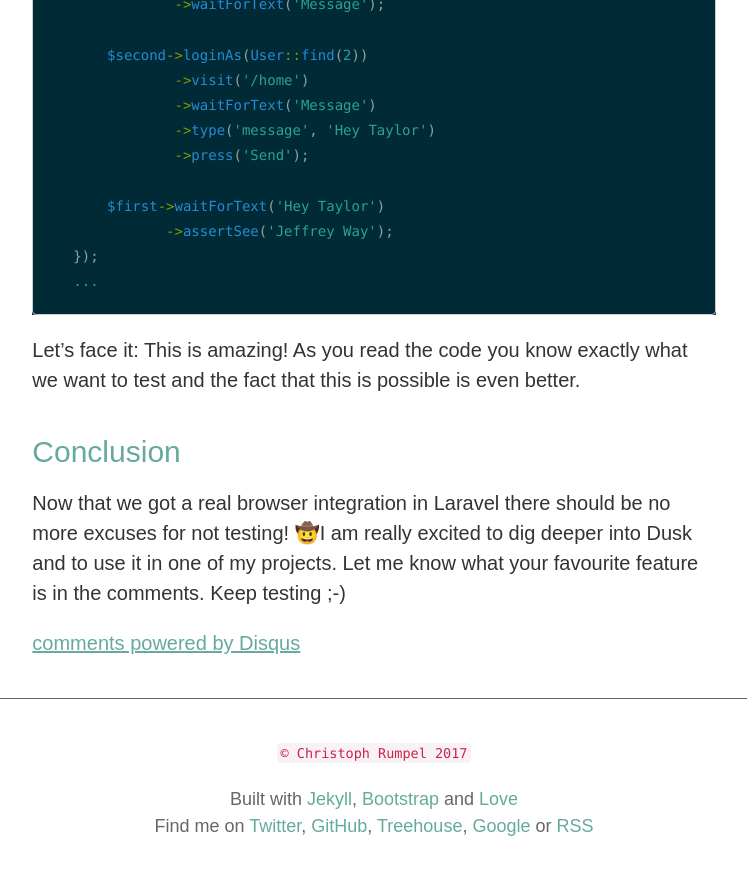
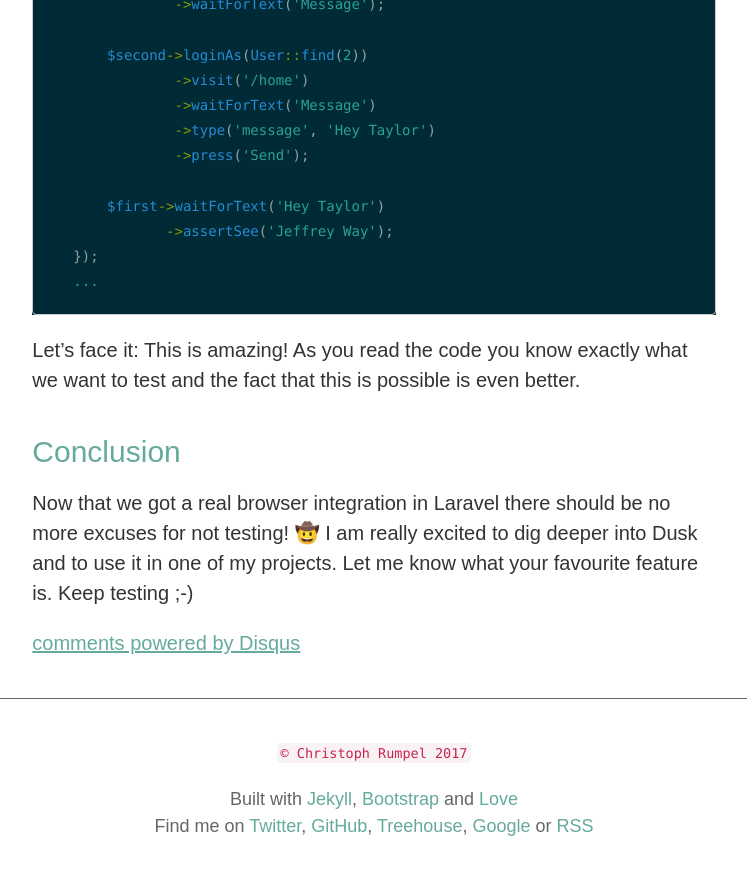
Before and after one commit to christophrumpel/christophrumpel.github.io, a Jekyll site: the page built from _posts/2017-01-17-Browser-Tests-with-Laravel-Dusk.md, in a window 1280 px wide and 900 px high, scrolled down 4913 px. Shown: the top 875 px of the window, without its empty margins (266-1013 px from the left). Built offline with Jekyll 4.4.1, drawn with Linux system fonts in a browser that asks for light colours; some web fonts are replaced; comment, search, counter and statistics services are not loaded.

Commit message:
updatearticle

```diff
--- a/_posts/2017-01-17-Browser-Tests-with-Laravel-Dusk.md
+++ b/_posts/2017-01-17-Browser-Tests-with-Laravel-Dusk.md
@@ -157,4 +157,4 @@ Let's face it: This is amazing! As you read the code you know exactly what we wa
 
 ## Conclusion
 
-Now that we got a real browser integration in Laravel there should be no more excuses for not testing! 🤠I am really excited to dig deeper into Dusk and to use it in one of my projects. Let me know what your favourite feature is in the comments. Keep testing ;-)
+Now that we got a real browser integration in Laravel there should be no more excuses for not testing! 🤠 I am really excited to dig deeper into Dusk and to use it in one of my projects. Let me know what your favourite feature is. Keep testing ;-)
```
